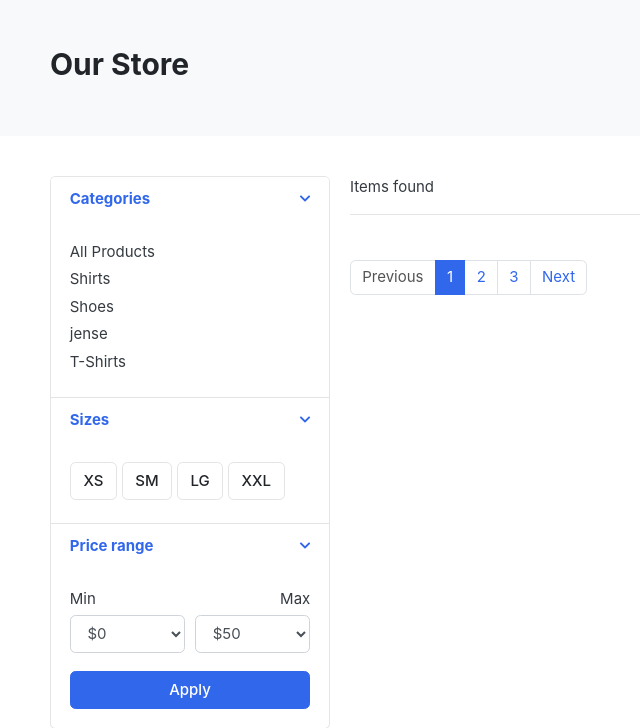
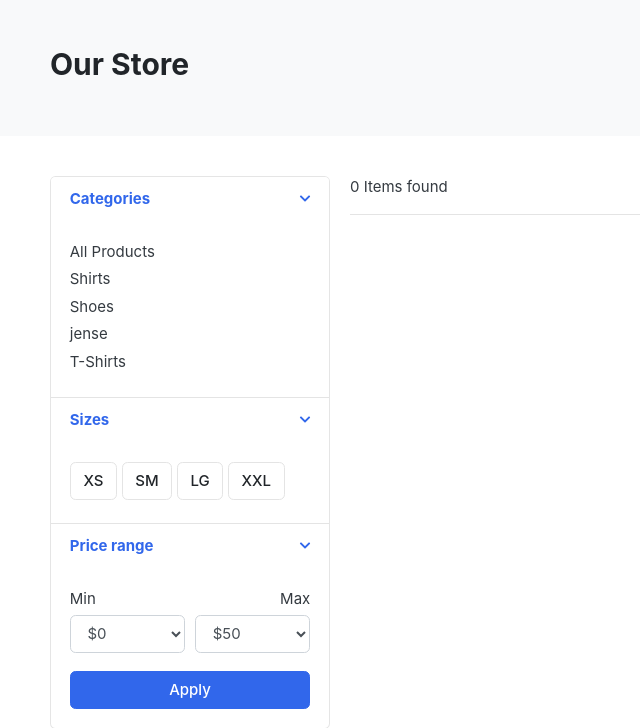
Before and after one commit to hossain186/Ecomarce-website-clone, a Django app: a page that uses App/product/templates/product/store.html in a window 1280 px wide. Shown: the part 118-846 px from the top of the page, without its empty margins (0-640 px from the left). Run offline with Django 4.2, Linux system fonts and the light colour scheme; data comes from the database, SQL or seed files in the repository; both versions use the stored data as it was after the commit; some libraries are stand-ins or nearby versions; some web fonts are replaced.

Commit message:
commited

```diff
--- a/App/product/templates/product/store.html
+++ b/App/product/templates/product/store.html
@@ -162,7 +162,7 @@
                             <span class="text-danger">Out Of Stock</span>
 
                         {% else %}
-                        <a href="{% url 'add_cart' product.id %}" class="btn btn-block btn-success">Added to cart </a>
+                        <a href="{{product.get_product_url}}" class="btn btn-block btn-success">View Details </a>
 
                         {% endif %}
 
@@ -178,13 +178,45 @@
 
 
         <nav class="mt-4" aria-label="Page navigation sample">
-          <ul class="pagination">
-            <li class="page-item disabled"><a class="page-link" href="#">Previous</a></li>
-            <li class="page-item active"><a class="page-link" href="#">1</a></li>
-            <li class="page-item"><a class="page-link" href="#">2</a></li>
-            <li class="page-item"><a class="page-link" href="#">3</a></li>
-            <li class="page-item"><a class="page-link" href="#">Next</a></li>
-          </ul>
+
+          {% if products.has_other_pages %}
+
+
+
+
+            <ul class="pagination">
+                {% if products.has_previous %}
+                    <li class="page-item"><a class="page-link" href="?page={{products.previous_page_number}}">Previous</a></li>
+                {% else %}
+                    <li class="page-item disabled"><a class="page-link" href="">Previous</a></li>
+                {% endif %}
+
+                {% for i in products.paginator.page_range %}
+
+
+                {% if products.number == i %}
+                <li class="page-item active"><a class="page-link" href="#">{{i}}</a></li>
+                {% else %}
+                <li class="page-item "><a class="page-link" href="?page={{i}}">{{i}}</a></li>
+                {% endif %}
+
+
+
+            {% endfor %}
+
+
+            {% if products.has_next %}
+
+
+
+            <li class="page-item"><a class="page-link" href="?page={{products.next_page_number}}">Next</a></li>
+
+            {% else %}
+            <li class="page-item disabled"><a class="page-link" href="#">Next</a></li>
+
+            {% endif %}
+        </ul>
+          {% endif %}
         </nav>
 
             </main> <!-- col.// -->
--- a/App/product/views.py
+++ b/App/product/views.py
@@ -4,6 +4,8 @@
 from category.models import Category
 from cart.models import Cart_Item
 from cart.views import _cart_id
+from django.core.paginator import EmptyPage , PageNotAnInteger, Paginator
+
 
 
 def store(request, category_slug= None):
@@ -15,13 +17,22 @@
         categories = get_object_or_404(Category, slug = category_slug)
         products = Product.objects.filter(category = categories , is_available = True)
 
+        paginator = Paginator(products, 3)
+        page = request.GET.get("page")
+        paginate_product = paginator.get_page(page)
+        paginate_product_count = products.count()
+
     else:
 
 
         products = Product.objects.all().filter(is_available = True)
+        paginator = Paginator(products, 3)
+        page = request.GET.get("page")
+        paginate_product = paginator.get_page(page)
+        paginate_product_count = products.count()
 
 
-    context = {"products": products}
+    context = {"products": paginate_product, "product_count": paginate_product_count}
 
 
     return render(request, "product/store.html", context)
```
Also changed, not shown: App/db.sqlite3.
